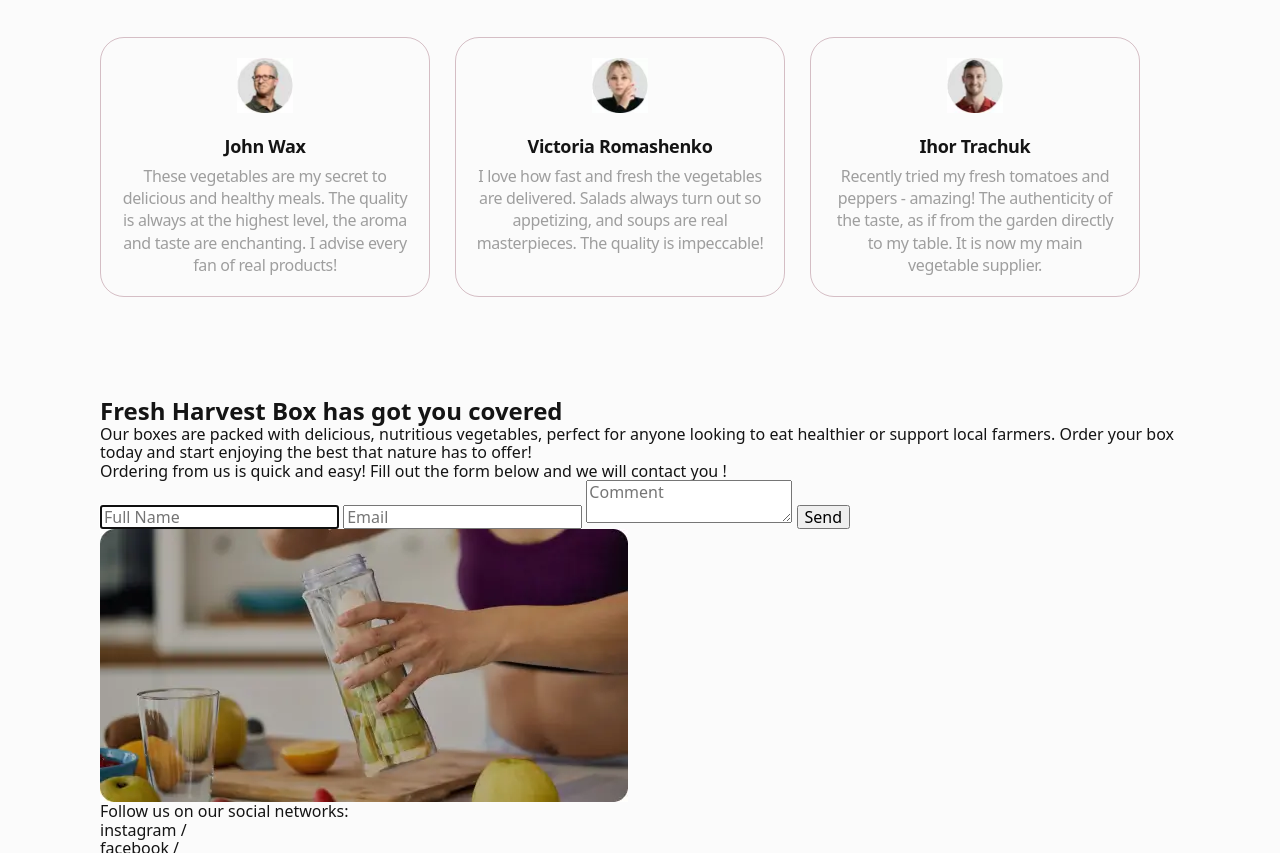
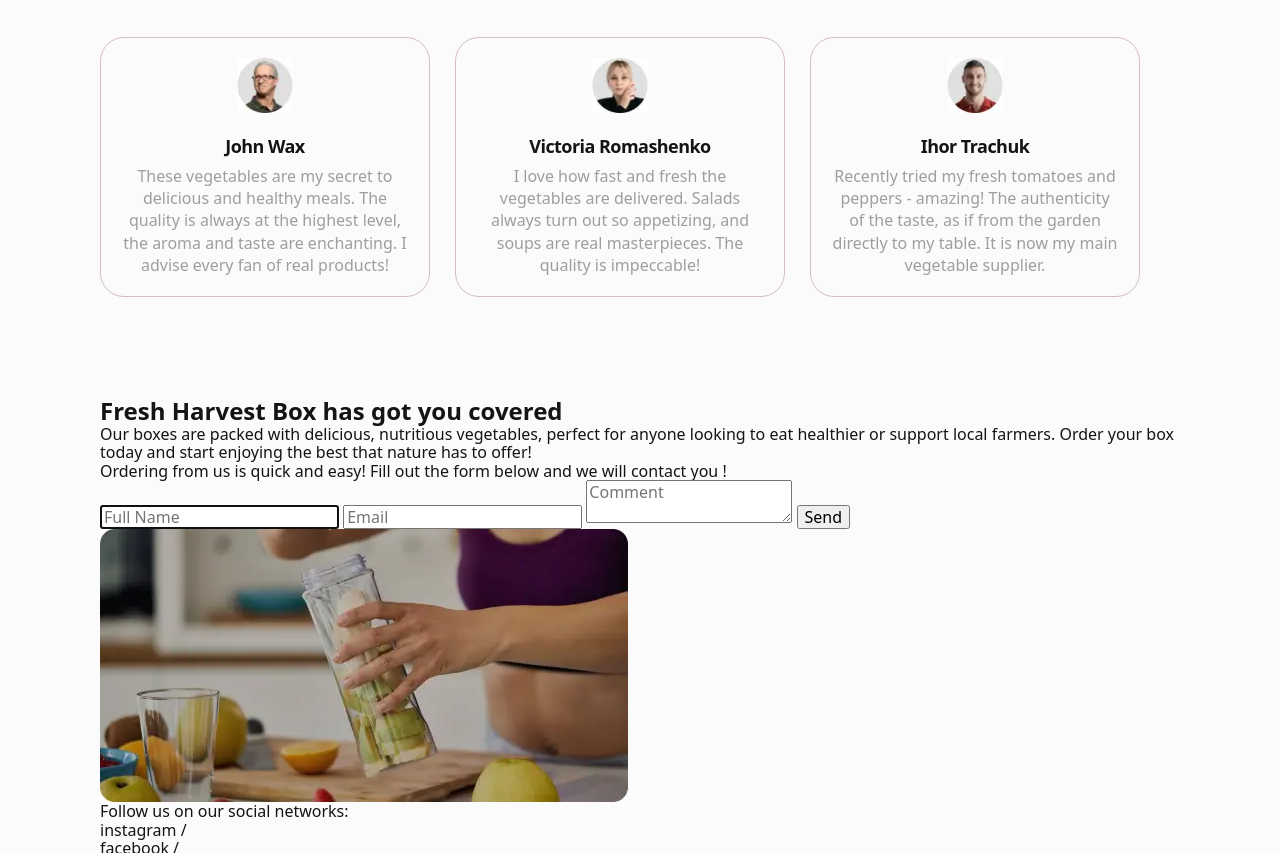
Before and after one commit to GhostKato/project-group-4-html-css, a website built with Vite: page src/index.html in a window 1280 px wide. Shown: the part 3880-4733 px from the top of the page. Built offline with nearby package versions, Linux system fonts and the light colour scheme.

Commit message:
Update section5-reviews.css

```diff
--- a/src/css/section5-reviews.css
+++ b/src/css/section5-reviews.css
@@ -57,7 +57,7 @@
   font-style: normal;
   font-weight: 600;
   line-height: 1.25;
-  letter-spacing: -0.02em;
+  letter-spacing: -0.03em;
 }
 
 .reviews-subparagraph {
@@ -113,7 +113,6 @@
     color: rgba(20, 20, 20, 0.4);
     font-size: 16px;
     line-height: 1.4;
-    letter-spacing: -0.023em;
     width: 288px;
     padding-bottom: 0;
   }
```
